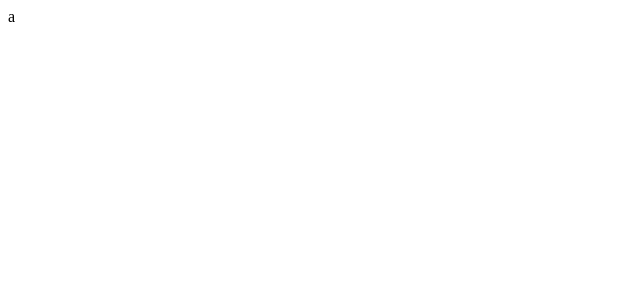
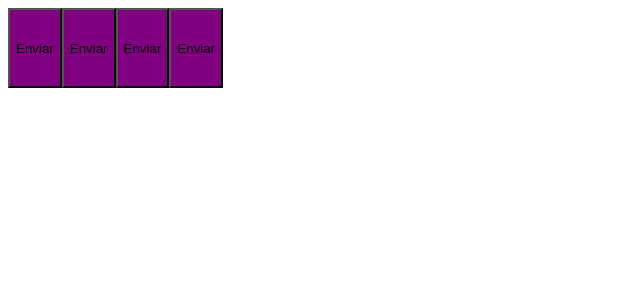
Before and after one commit to lucasdebeterco/ignite-timer, a React (Vite) app: page / in a window 1280 px wide. Shown: the top 300 px of the page, without its empty margins (0-640 px from the left). Built offline with nearby package versions, Linux system fonts and the light colour scheme.

Commit message:
setting up styled-components theme provider

```diff
--- a/package.json
+++ b/package.json
@@ -11,7 +11,8 @@
   },
   "dependencies": {
     "react": "^18.2.0",
-    "react-dom": "^18.2.0"
+    "react-dom": "^18.2.0",
+    "styled-components": "^6.1.1"
   },
   "devDependencies": {
     "@types/react": "^18.2.37",
--- a/src/App.tsx
+++ b/src/App.tsx
@@ -1,5 +1,14 @@
+import { ThemeProvider } from 'styled-components'
+import { defaultTheme } from './styles/themes/default.ts'
+import { Button } from './styles/components/Button.tsx'
+
 export function App() {
     return (
-        <>a</>
+        <ThemeProvider theme={defaultTheme}>
+            <Button></Button>
+            <Button></Button>
+            <Button></Button>
+            <Button></Button>
+        </ThemeProvider>
     )
 }
--- /dev/null
+++ b/src/styles/components/Button.styles.ts
@@ -0,0 +1,12 @@
+import styled from 'styled-components';
+
+export type ButtonVariant = 'primary' | 'secondary' | 'danger' | 'success'
+
+interface IButtonContainer {
+    variant: ButtonVariant
+}
+
+export const ButtonContainer = styled.button<IButtonContainer>`
+    height: 80px;
+    background: ${props => props.theme.primary};
+`
--- /dev/null
+++ b/src/styles/components/Button.tsx
@@ -0,0 +1,13 @@
+import { ButtonContainer, ButtonVariant } from './Button.styles.ts';
+
+interface ButtonProps {
+    variant?: ButtonVariant
+}
+
+export function Button({ variant = 'primary' }: ButtonProps) {
+    return (
+        <ButtonContainer variant={variant}>
+            Enviar
+        </ButtonContainer>
+    )
+}
--- /dev/null
+++ b/src/styles/themes/default.ts
@@ -0,0 +1,4 @@
+export const defaultTheme = {
+    primary: 'purple',
+    secondary: 'orange'
+}
```
Also changed, not shown: 1 other file (tests, documents, lock files or other folders).
